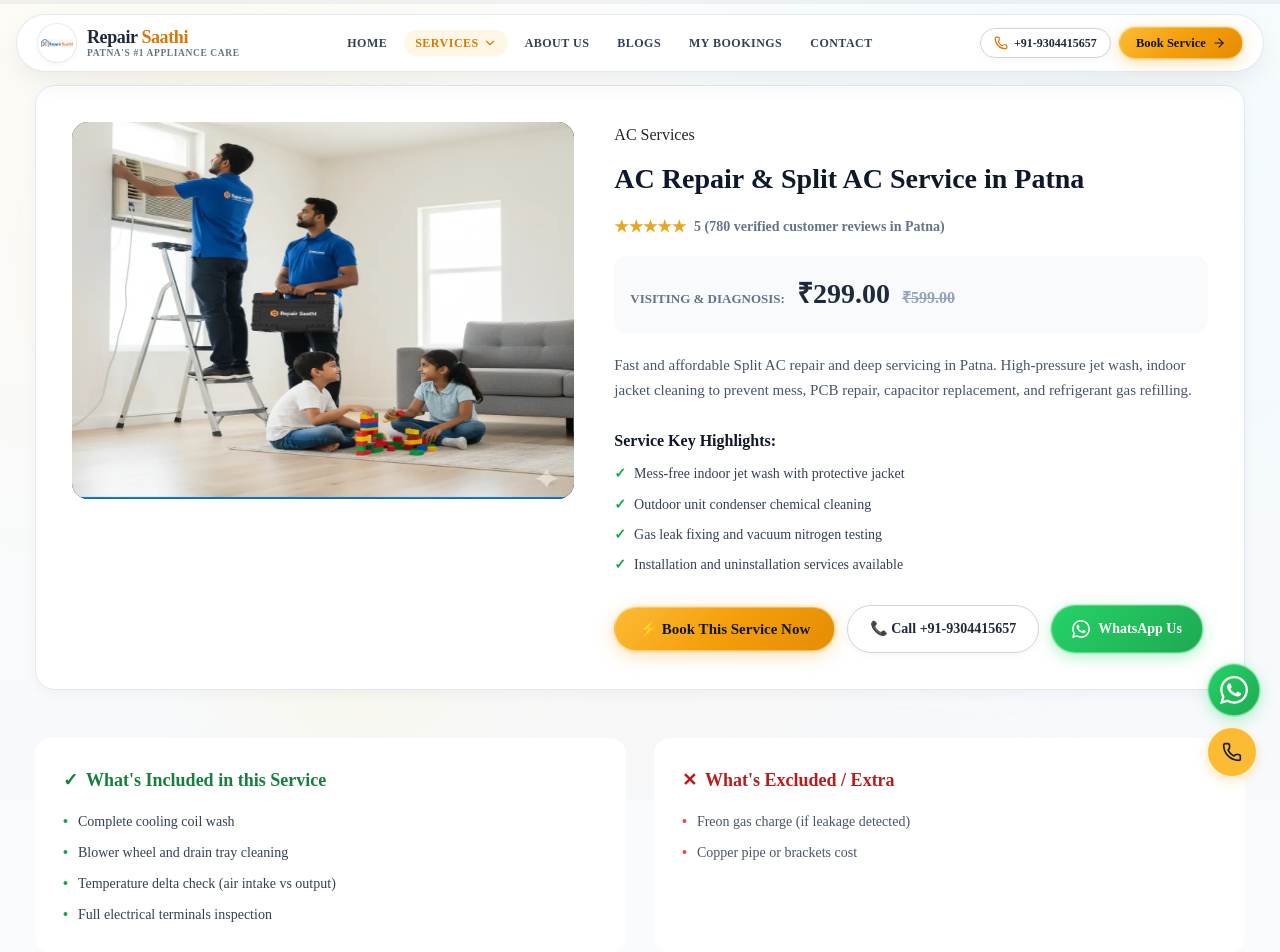
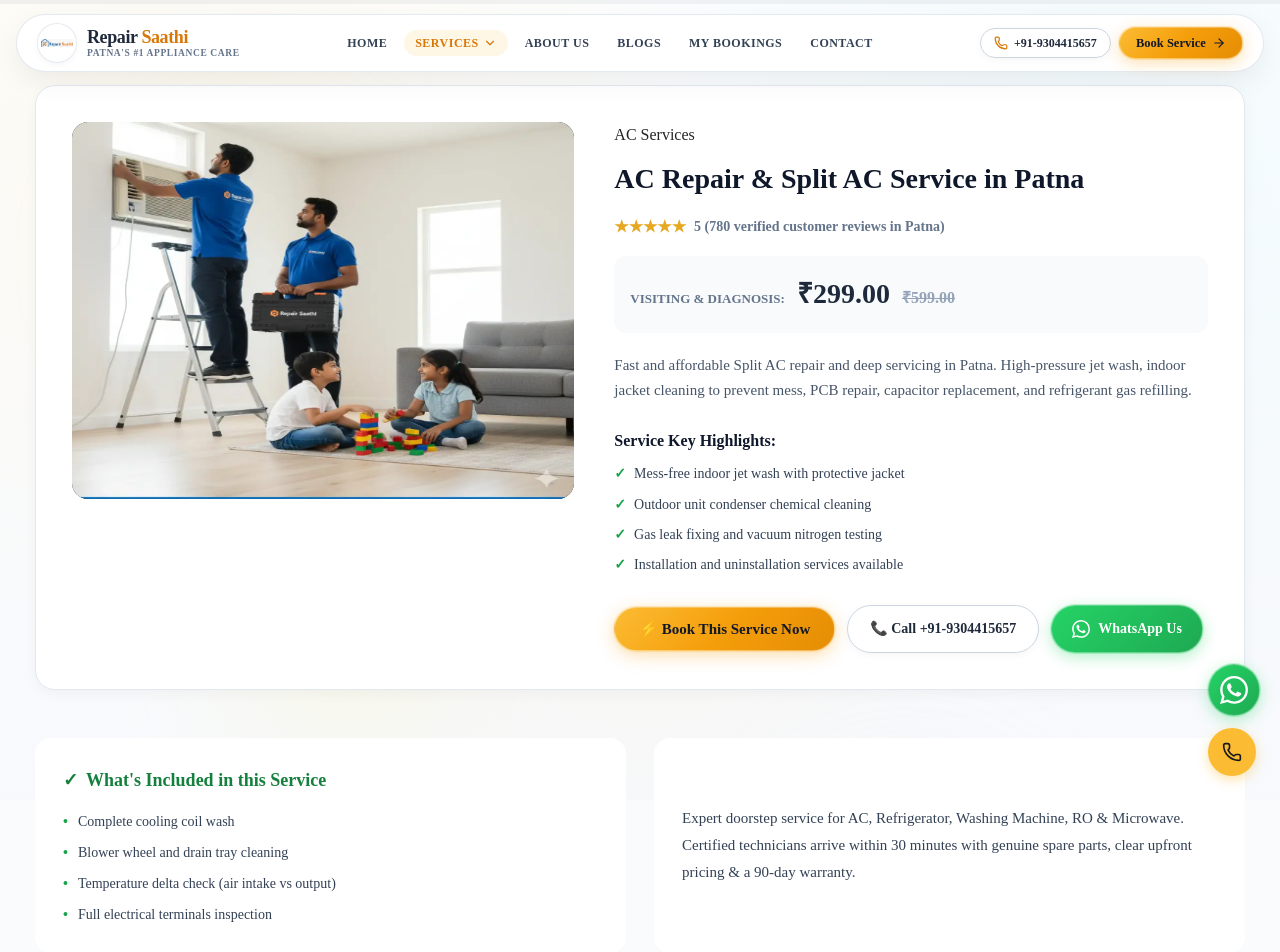
Before and after one commit to appdevelopment-sws/repair_saathi, a Next.js app: page /product/ac-repair-in-patna/ in a window 1280 px wide. Shown: the top 952 px of the page. Built offline with nearby package versions, Linux system fonts and the light colour scheme.

Commit message:
feat: add dynamic product detail page and services data for appliances

```diff
--- a/src/app/product/[slug]/page.tsx
+++ b/src/app/product/[slug]/page.tsx
@@ -243,7 +243,7 @@ export default async function ProductDetailPage({
           </div>
         </div>
 
-        {/* What is Included & What is Excluded */}
+        {/* What is Included & Service Assurance */}
         <div className="product-detail-inc-exc">
           {/* Inclusions */}
           <div
@@ -267,26 +267,20 @@ export default async function ProductDetailPage({
             </ul>
           </div>
 
-          {/* Exclusions */}
+          {/* Service Assurance */}
           <div
             style={{
               background: "#ffffff",
               padding: "28px",
               borderRadius: "16px",
               border: "1px solid var(--border-color)",
+              display: "flex",
+              alignItems: "center",
             }}
           >
-            <h3 style={{ fontSize: "18px", fontWeight: "800", color: "#b91c1c", marginBottom: "16px", display: "flex", alignItems: "center", gap: "8px" }}>
-              <span>✕</span> What&apos;s Excluded / Extra
-            </h3>
-            <ul style={{ listStyle: "none", display: "flex", flexDirection: "column", gap: "10px" }}>
-              {service.exclusions.map((exc, i) => (
-                <li key={i} style={{ display: "flex", alignItems: "flex-start", gap: "10px", fontSize: "14px", color: "#475569", lineHeight: "1.5" }}>
-                  <span style={{ color: "#ef4444", fontWeight: "900" }}>•</span>
-                  <span>{exc}</span>
-                </li>
-              ))}
-            </ul>
+            <p style={{ fontSize: "15px", color: "#334155", lineHeight: "1.8", margin: 0, fontWeight: "500" }}>
+              Expert doorstep service for AC, Refrigerator, Washing Machine, RO &amp; Microwave. Certified technicians arrive within 30 minutes with genuine spare parts, clear upfront pricing &amp; a 90-day warranty.
+            </p>
           </div>
         </div>
 
--- a/src/data/servicesData.ts
+++ b/src/data/servicesData.ts
@@ -13,7 +13,6 @@ export interface ServiceItem {
   description: string;
   features: string[];
   inclusions: string[];
-  exclusions: string[];
 }
 
 export const servicesData: ServiceItem[] = [
@@ -41,10 +40,6 @@ export const servicesData: ServiceItem[] = [
       "Coil and thermostat testing",
       "Leakage inspection and tank check",
       "Post-repair functional testing"
-    ],
-    exclusions: [
-      "Cost of spare parts (quoted upfront before fixing)",
-      "Major tank replacement/welding charges"
     ]
   },
   {
@@ -71,10 +66,6 @@ export const servicesData: ServiceItem[] = [
       "Microwave power circuit diagnostics",
       "Cleaning of interior magnetron chamber area",
       "Heating test and safety leakage test"
-    ],
-    exclusions: [
-      "Replacement parts cost (magnetron, capacitor, transformer)",
-      "Glass turntable breakage replacement"
     ]
   },
   {
@@ -101,10 +92,6 @@ export const servicesData: ServiceItem[] = [
       "Duct pipe inspection for blockages",
       "Control panel & auto-clean mechanism check",
       "Complete operational trial"
-    ],
-    exclusions: [
-      "Cost of new motor, PCB, or carbon filters if required",
-      "Duct hole drilling or exterior civil work"
     ]
   },
   {
@@ -131,10 +118,6 @@ export const servicesData: ServiceItem[] = [
       "Air filter wash and antimicrobial sanitization",
       "Drain pipe unclogging and blower speed check",
       "Current amp load testing"
-    ],
-    exclusions: [
-      "Gas refill charges if empty (charged per refrigerant type)",
-      "Compressor replacement"
     ]
   },
   {
@@ -161,10 +144,6 @@ export const servicesData: ServiceItem[] = [
       "Compressor electrical continuity & start test",
       "Defrost sensor and heater coil verification",
       "Temperature calibration"
-    ],
-    exclusions: [
-      "Refrigerant gas refill cost",
-      "Compressor or body replacement"
     ]
   },
   {
@@ -191,10 +170,6 @@ export const servicesData: ServiceItem[] = [
       "Blower wheel and drain tray cleaning",
       "Temperature delta check (air intake vs output)",
       "Full electrical terminals inspection"
-    ],
-    exclusions: [
-      "Freon gas charge (if leakage detected)",
-      "Copper pipe or brackets cost"
     ]
   },
   {
@@ -221,10 +196,6 @@ export const servicesData: ServiceItem[] = [
       "Drain pipe and filter cleaning",
       "Drive belt tension check",
       "Full spin cycle demo and trial"
-    ],
-    exclusions: [
-      "Drum replacement or major mechanical tub rebuilds",
-      "Cost of replacement parts"
     ]
   },
   {
@@ -251,10 +222,6 @@ export const servicesData: ServiceItem[] = [
       "Electrical condenser fan inspection",
       "Filter cleaning and TDS test",
       "Leak-free operation test"
-    ],
-    exclusions: [
-      "RO Membrane & sediment/carbon filter set replacement cost",
-      "Water storage tank fabrication"
     ]
   }
 ];
```
